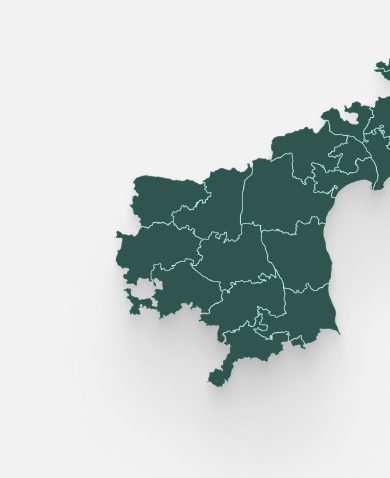
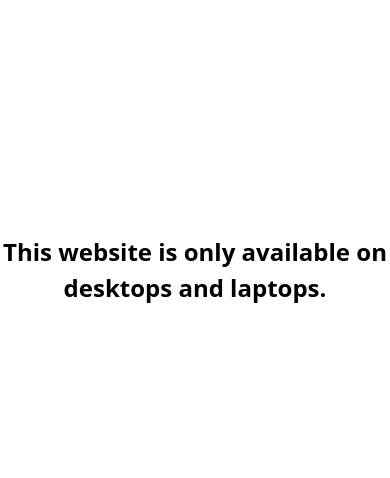
Before and after one commit to Vishnu2116/PolygonProjects, a React (Vite) app in the folder frontend/: page / in a window 390 px wide. Shown: the part 152-630 px from the top of the page. Built offline with nearby package versions, Linux system fonts and the light colour scheme; no server answers; sample sign-in values are in the browser's storage.

Commit message:
restrticting mobile

```diff
--- a/frontend/src/App.jsx
+++ b/frontend/src/App.jsx
@@ -12,12 +12,16 @@ const API_BASE = import.meta.env.VITE_API_BASE || "http://localhost:5001";
 
 function App() {
   const [authenticated, setAuthenticated] = useState(null);
+  const [allowed, setAllowed] = useState(true);
 
   useEffect(() => {
     const token = localStorage.getItem("token");
     if (!token) {
       setAuthenticated(false);
       return;
+    }
+    if (window.innerWidth < 1024) {
+      setAllowed(false);
     }
 
     fetch(`${API_BASE}/api/check-auth`, {
@@ -29,6 +33,21 @@ function App() {
       .then((data) => setAuthenticated(data.authenticated))
       .catch(() => setAuthenticated(false));
   }, []);
+  if (!allowed) {
+    return (
+      <div
+        style={{
+          display: "flex",
+          justifyContent: "center",
+          alignItems: "center",
+          height: "100vh",
+          textAlign: "center",
+        }}
+      >
+        <h2>This website is only available on desktops and laptops.</h2>
+      </div>
+    );
+  }
 
   if (authenticated === null) return <p>Loading...</p>;
 
```
